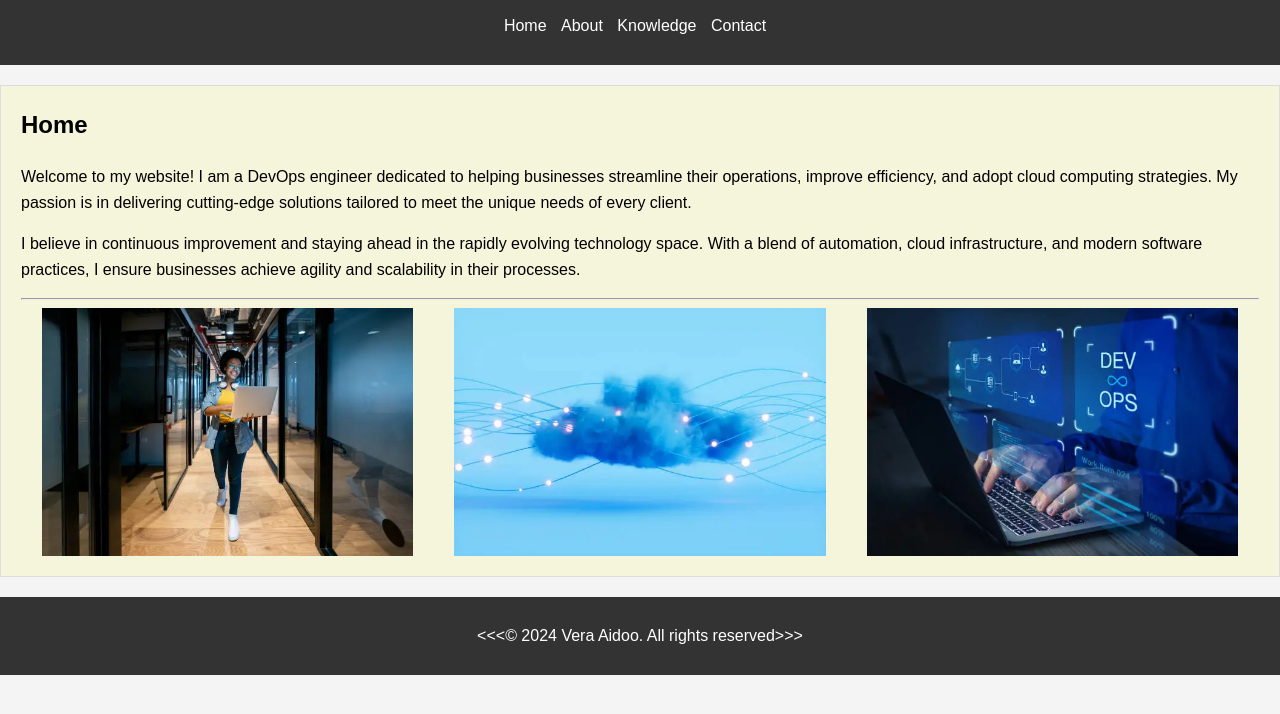
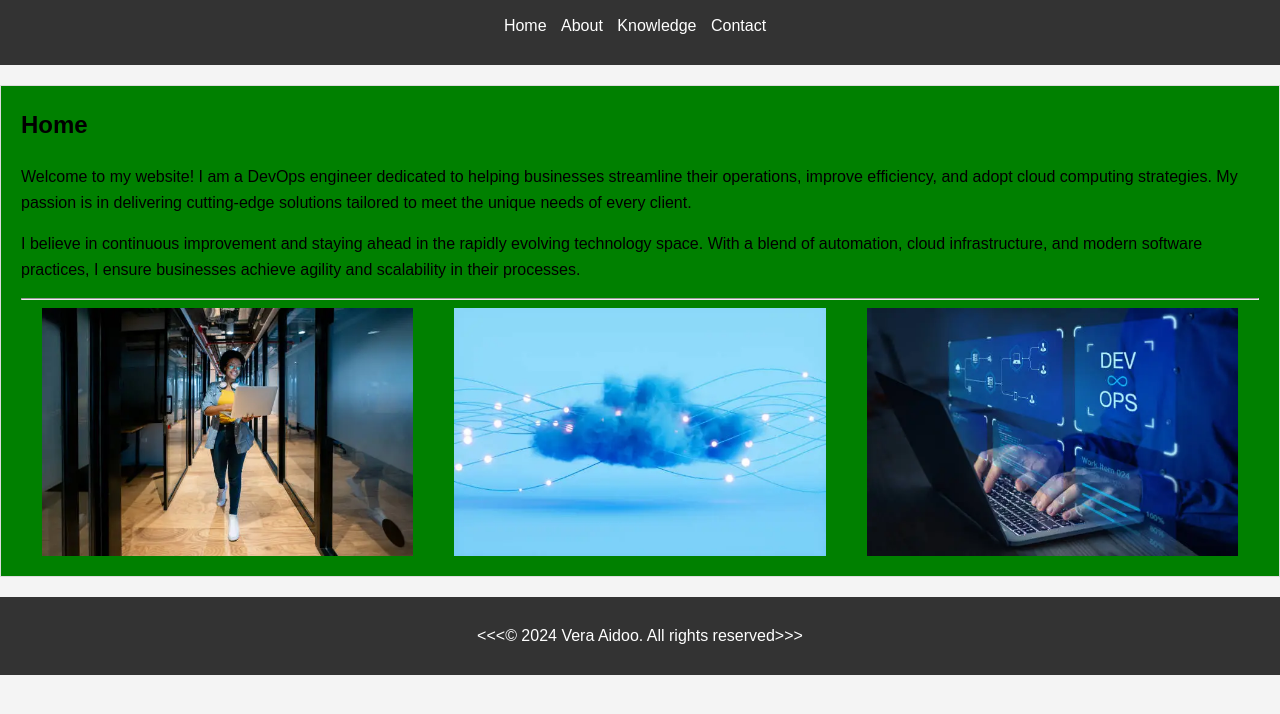
Before and after one commit to MyCareer24/gracitcicdpipeline, a plain HTML site: page index.html in a window 1280 px wide. Shown: the part 64-778 px from the top of the page. Drawn offline with Linux system fonts and the light colour scheme.

```diff
--- a/styles.css
+++ b/styles.css
@@ -178,7 +178,7 @@ form button:hover {
 
 /* Styling for Home Section */
 #home {
-    background-color: beige; /* Home section has beige background */
+    background-color: green; /* Home section has beige background */
 }
 
 /* Flexbox for Image Container */
```
